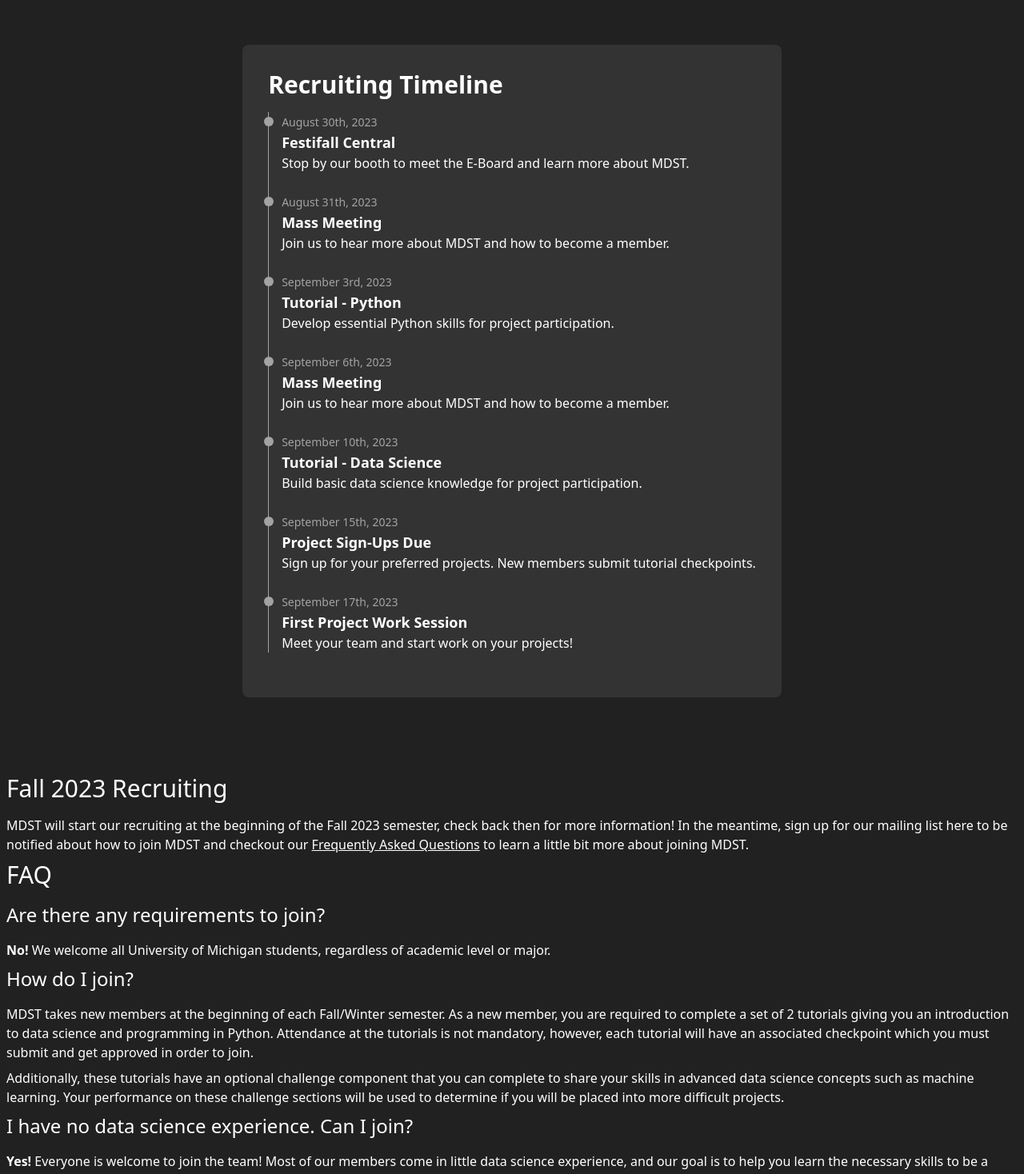
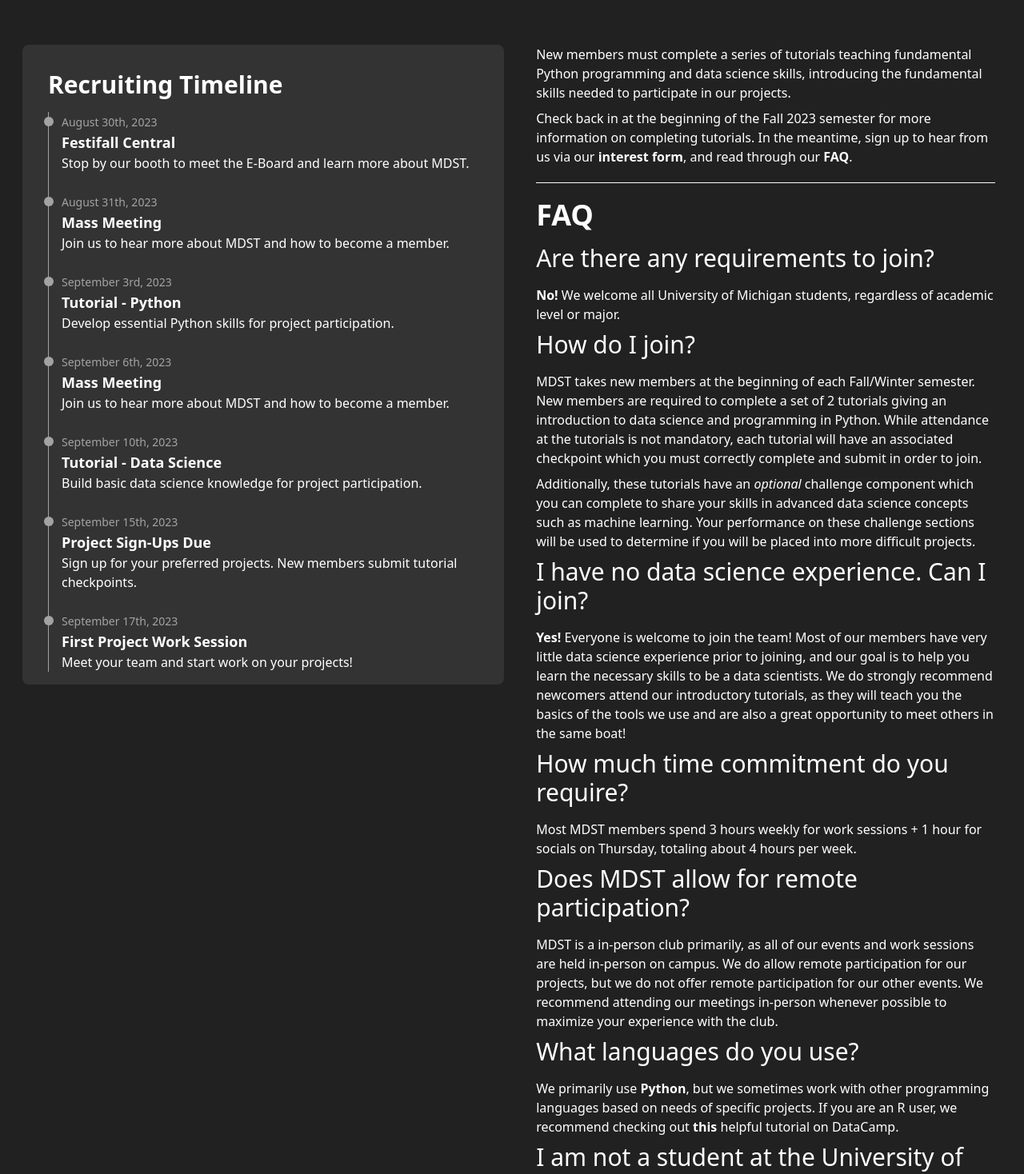
Before and after one commit to MichiganDataScienceTeam/official-website, a Next.js app: page /join in a window 1280 px wide. Shown: the part 220-1688 px from the top of the page at 80% size. Built offline with nearby package versions, Linux system fonts and the light colour scheme.

Commit message:
Updated join page

```diff
--- a/config/join.md
+++ b/config/join.md
@@ -1,31 +1,37 @@
-## Fall 2023 Recruiting
+New members must complete a series of tutorials teaching fundamental Python programming and data science skills, introducing the fundamental skills needed to participate in our projects.
 
-MDST will start our recruiting at the beginning of the Fall 2023 semester, check back then for more information! In the meantime, sign up for our mailing list here to be notified about how to join MDST and checkout our [Frequently Asked Questions](/join#FAQ) to learn a little bit more about joining MDST.
+Check back in at the beginning of the Fall 2023 semester for more information on completing tutorials. In the meantime, sign up to hear from us via our [interest form](https://forms.gle/B5TyHZHL44BcoKNX6), and read through our [FAQ](/join#FAQ).
 
-## FAQ
+<hr/>
 
-### Are there any requirements to join?
+# FAQ
+
+## Are there any requirements to join?
 
 **No!** We welcome all University of Michigan students, regardless of academic level or major.
 
-### How do I join?
+## How do I join?
 
-MDST takes new members at the beginning of each Fall/Winter semester. As a new member, you are required to complete a set of 2 tutorials giving you an introduction to data science and programming in Python. Attendance at the tutorials is not mandatory, however, each tutorial will have an associated checkpoint which you must submit and get approved in order to join.
+MDST takes new members at the beginning of each Fall/Winter semester. New members are required to complete a set of 2 tutorials giving an introduction to data science and programming in Python. While attendance at the tutorials is not mandatory, each tutorial will have an associated checkpoint which you must correctly complete and submit in order to join.
 
-Additionally, these tutorials have an optional challenge component that you can complete to share your skills in advanced data science concepts such as machine learning. Your performance on these challenge sections will be used to determine if you will be placed into more difficult projects.
+Additionally, these tutorials have an _optional_ challenge component which you can complete to share your skills in advanced data science concepts such as machine learning. Your performance on these challenge sections will be used to determine if you will be placed into more difficult projects.
 
-### I have no data science experience. Can I join?
+## I have no data science experience. Can I join?
 
-**Yes!** Everyone is welcome to join the team! Most of our members come in little data science experience, and our goal is to help you learn the necessary skills to be a data scientists. We do strongly recommend newcomers attend our introductory tutorials, as they will teach you the basics of the tools we use and are also a great opportunity to meet others in the same boat!
+**Yes!** Everyone is welcome to join the team! Most of our members have very little data science experience prior to joining, and our goal is to help you learn the necessary skills to be a data scientists. We do strongly recommend newcomers attend our introductory tutorials, as they will teach you the basics of the tools we use and are also a great opportunity to meet others in the same boat!
 
-### How much time commitment do you require?
+## How much time commitment do you require?
 
 Most MDST members spend 3 hours weekly for work sessions + 1 hour for socials on Thursday, totaling about 4 hours per week.
 
-### What languages do you use?
+## Does MDST allow for remote participation?
 
-We primarily use Python, but we sometimes work with other programming languages based on needs of specific projects. If you are an R user, we recommend checking out [this](https://www.google.com/url?q=https%3A%2F%2Fwww.datacamp.com%2Fcourses%2Fpython-for-r-users&sa=D&sntz=1&usg=AOvVaw0EGZ-9JrV1X0Kls2TJ_r7j) helpful tutorial on DataCamp.
+MDST is a in-person club primarily, as all of our events and work sessions are held in-person on campus. We do allow remote participation for our projects, but we do not offer remote participation for our other events. We recommend attending our meetings in-person whenever possible to maximize your experience with the club.
 
-### I am not a student at the University of Michigan. Can I join?
+## What languages do you use?
+
+We primarily use **Python**, but we sometimes work with other programming languages based on needs of specific projects. If you are an R user, we recommend checking out [this](https://www.google.com/url?q=https%3A%2F%2Fwww.datacamp.com%2Fcourses%2Fpython-for-r-users&sa=D&sntz=1&usg=AOvVaw0EGZ-9JrV1X0Kls2TJ_r7j) helpful tutorial on DataCamp.
+
+## I am not a student at the University of Michigan. Can I join?
 
 No. Unfortunately, we are not currently accepting students outside U of M.
--- a/pages/index.jsx
+++ b/pages/index.jsx
@@ -139,7 +139,7 @@ function ProjectCard({ json, basePath }) {
 
 function Factbox({ fact, closer }) {
   return (
-    <div className="text-left self-center bg-translucent p-4 rounded-lg my-3 h-full">
+    <div className="text-left self-center bg-grey p-4 rounded-lg my-3 h-full">
       <p className="text-4xl font-semibold my-2">{fact}</p>
       <p className="self-start">{closer}</p>
     </div>
--- a/pages/join.jsx
+++ b/pages/join.jsx
@@ -7,18 +7,15 @@ import Timeline from "@/components/timeline";
 export default function Join({ content, timeline }) {
   return (
     <Layout>
-      <Hero title="Join Us Now!" />
-      <div className="container mx-auto px-2 sm:px-7 pb-24 flex justify-center">
-        <div className="bg-grey p-4 sm:p-8 rounded-lg">
-          <h2 className="text-3xl font-bold mb-4">
-            {timeline.title}
-          </h2>
+      <Hero title="Joining MDST" />
+      <div className="container mx-auto px-2 sm:px-7 pb-24 justify-center grid grid-flow-col gap-8">
+        <div className="bg-grey p-4 sm:p-8 rounded-lg max-h-screen">
+          <h2 className="text-3xl font-bold mb-4">{timeline.title}</h2>
           <Timeline events={timeline.events} />
         </div>
-
-      </div>
-      <div className="container mx-auto px-2">
-        <Markdown className="markdown">{content}</Markdown>
+        <div className="container mx-auto px-2">
+          <Markdown className="markdown font-light">{content}</Markdown>
+        </div>
       </div>
     </Layout>
   );
--- a/styles/globals.css
+++ b/styles/globals.css
@@ -20,14 +20,22 @@ background: radial-gradient(50% 50% at 50% 50%, #2998CA 0%, rgba(67, 151, 117, 0
           grid-template-columns: 1fr;}
  }
 
+.markdown h1 {
+  @apply text-4xl;
+  @apply mb-4;
+  @apply font-bold;
+}
+
 .markdown h2 {
   @apply text-3xl;
   @apply mb-4;
+  @apply font-normal;
 }
 
 .markdown h3 {
   @apply text-2xl;
   @apply mb-4;
+  @apply font-normal;
 }
 
 .markdown p {
@@ -35,7 +43,9 @@ background: radial-gradient(50% 50% at 50% 50%, #2998CA 0%, rgba(67, 151, 117, 0
 }
 
 .markdown a {
-  @apply underline;
+  @apply font-bold;
+  @apply hover:underline;
+  @apply transition;
 }
 .markdown ul {
   @apply relative;
@@ -44,5 +54,13 @@ background: radial-gradient(50% 50% at 50% 50%, #2998CA 0%, rgba(67, 151, 117, 0
   @apply before:content-['-'];
   @apply before:absolute;
   @apply before:left-0;
-  @apply ml-2;
+  @apply ml-4;
 }
+
+.markdown hr {
+  @apply my-5
+}
+
+.markdown strong{
+  @apply font-bold;
+}
```
